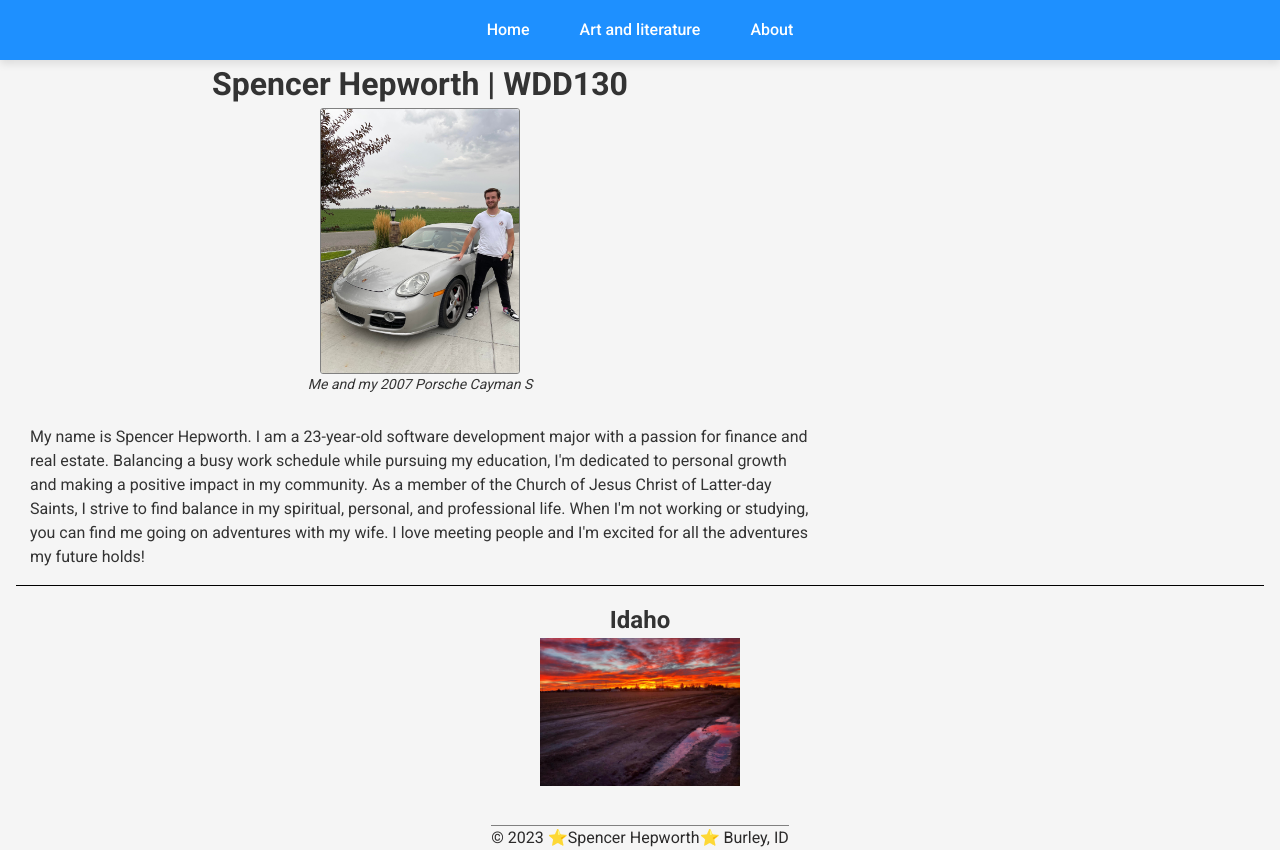
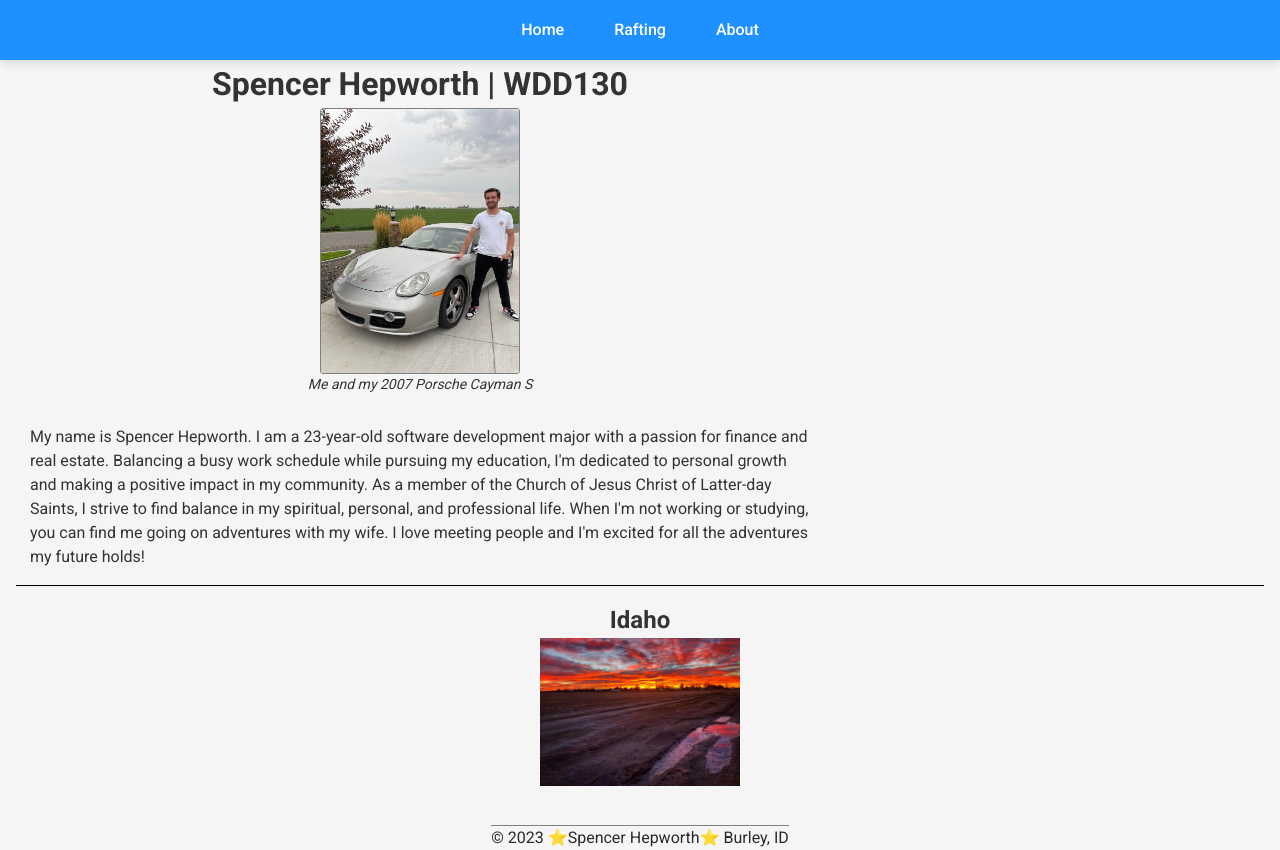
Before and after one commit to recnepspencer/wdd130-depracated-, a plain HTML site: page index.html in a window 1280 px wide. Drawn offline with Linux system fonts and the light colour scheme.

Commit message:
fixed another error

```diff
--- a/index.html
+++ b/index.html
@@ -21,7 +21,7 @@
             <a href="index.html">Home</a>
           </li>
           <li>
-              <a href="wrr/site-rafting-plan.html">Art and literature</a>
+              <a href="wrr/site-plan-rafting.html">Rafting</a>
           </li>
           <li>
             <a href="about-page/index.html">About</a>
```
